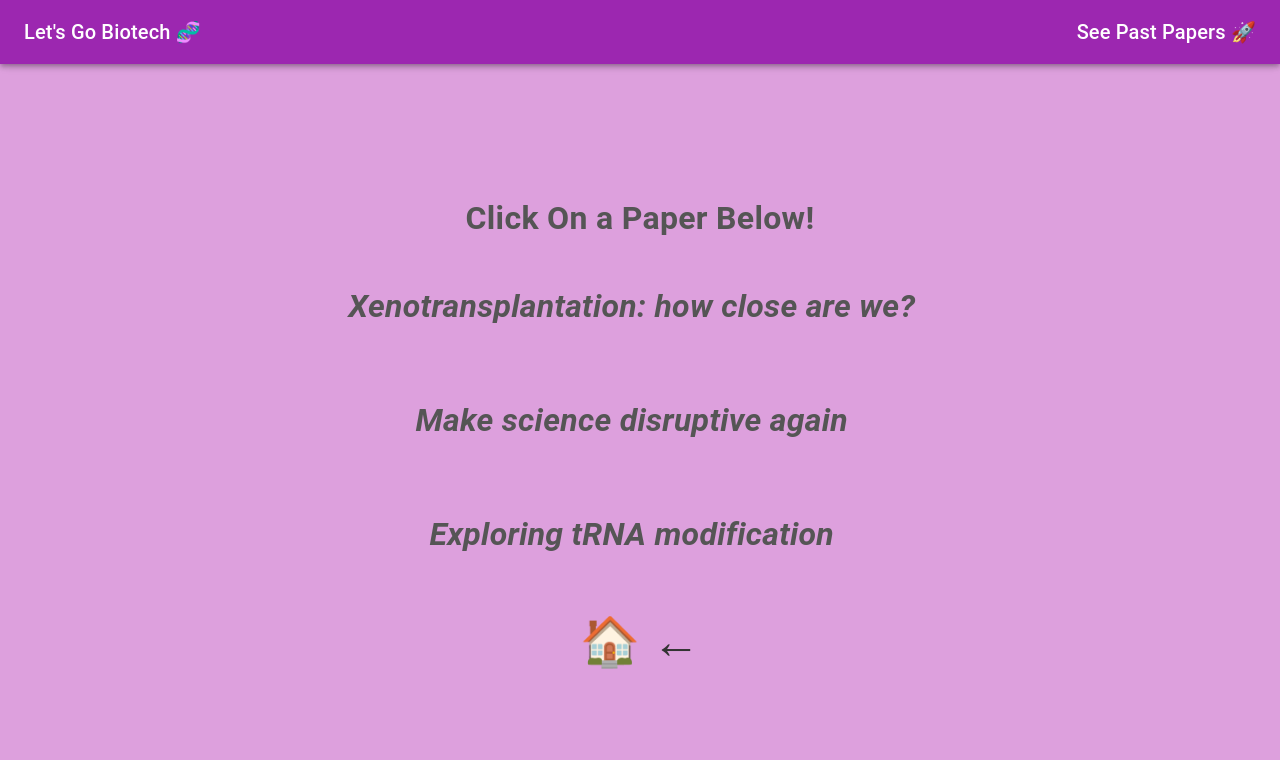
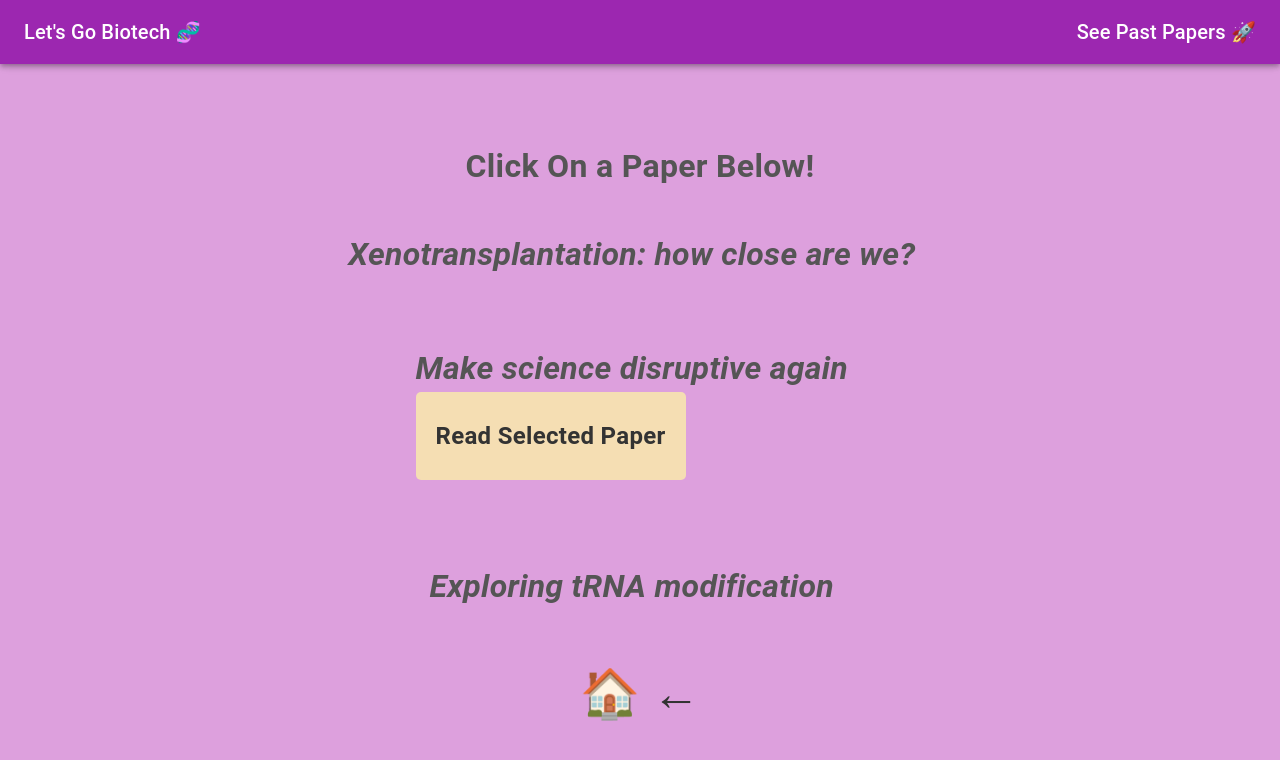
Before and after one commit to rohanrobinson/lgb, a Next.js app: page /select-paper in a window 1280 px wide. Shown: the top 760 px of the page. Built offline with nearby package versions, Linux system fonts and the light colour scheme.

Commit message:
default paper func, remove unselecting funcs

```diff
--- a/src/pages/select-paper.js
+++ b/src/pages/select-paper.js
@@ -1,6 +1,6 @@
 import Head from 'next/head';
 import styles from '../styles/Home.module.css';
-import { useState } from 'react';
+import { useState, useEffect } from 'react';
 import Link from 'next/link';
 import { Box, AppBar, Toolbar, Typography, Button } from '@mui/material';
 
@@ -11,7 +11,7 @@ export default function SelectPaper() {
   const [showPaper2, setShowPaper2] = useState(false);
   const [showPaper3, setShowPaper3] = useState(false);
 
-  const [numSelected, setNumSelected] = useState(0);
+  // const [numSelected, setNumSelected] = useState(0);
 
   const seePastPapers = () => {
     window.location.href = "http://letsgobiotech.com/past-papers";
@@ -22,21 +22,28 @@ export default function SelectPaper() {
   }
 
   const paperSelected = (event, paperNum) => {
-    if (paperNum === "paper1" && numSelected === 0) {
-        setNumSelected(1);
+    if (paperNum === "paper1") {
+        //setNumSelected(1);
         // setShowModal(true);
+        setShowPaper3(false);
+        setShowPaper2(false);
         setShowPaper1(true);
     }
 
-    else if (paperNum === "paper2" && numSelected === 0) {
-        setNumSelected(1);
+    else if (paperNum === "paper2") {
+        //setNumSelected(1);
         // setShowModal(true);
+        setShowPaper1(false);
+        setShowPaper3(false);
         setShowPaper2(true);
     }
 
-    else if (paperNum === "paper3" && numSelected === 0) {
-        setNumSelected(1);
+    else if (paperNum === "paper3") {
+        //setNumSelected(1);
         // setShowModal(true);
+
+        setShowPaper1(false);
+        setShowPaper2(false);
         setShowPaper3(true);
     }
 
@@ -48,24 +55,48 @@ export default function SelectPaper() {
 
   const paperUnselected = (event, paperNum) => {
     if (paperNum === "paper1") {
-        setNumSelected(0);
+        //setNumSelected(0);
         // setShowModal(false);
         setShowPaper1(false)
     }
 
     if (paperNum === "paper2") {
-        setNumSelected(0);
+       // setNumSelected(0);
         // setShowModal(false);
         setShowPaper2(false);
     }
 
     if (paperNum === "paper3") {
-        setNumSelected(0);
+      //  setNumSelected(0);
         // setShowModal(false);
         setShowPaper3(false);
     }
 
   }
+
+  useEffect(() => {
+
+    let arr = [1, 2, 3];
+
+    const defaultPaperNum = arr[(Math.floor(Math.random() * arr.length))];
+
+    if (defaultPaperNum === 1) {
+   //   setNumSelected(1);
+      setShowPaper1(true);
+    }
+
+    if (defaultPaperNum === 2) {
+     // setNumSelected(2);
+      setShowPaper2(true);
+    }
+
+    if (defaultPaperNum === 3) {
+   //   setNumSelected(3);
+      setShowPaper3(true);
+    }
+
+  }, []);
+
 
  return (
    <div className={styles.container}>
@@ -113,7 +144,7 @@ export default function SelectPaper() {
               }}>
 
                 { showPaper1 ?
-                    (<div className={styles.item} value="paper1" onClick={(event) => paperUnselected(event, "paper1")}>
+                    (<div className={styles.item} value="paper1">
                     <Typography variant="body1" sx={{ mb: 2, fontSize: "2.0rem"  }}>
                       <b><i>
                         <span className={styles.lgbDescription}> Xenotransplantation: how close are we? </span>
@@ -134,7 +165,7 @@ export default function SelectPaper() {
                       <h2>Read Selected Paper</h2>
                           </Link>
                     </Typography>
-                    </div>) : (<div className={styles.item} value="paper1" onClick={(event) => paperSelected(event, "paper1")}>
+                    </div>) : (<div className={styles.item} value="paper1" onClick={(event) => paperSelected(event, "paper1")} >
                     <Typography variant="body1" sx={{ mb: 2, fontSize: "2.0rem"  }}>
                       <b><i><span className={styles.lgbDescription}>Xenotransplantation: how close are we?</span></i></b> &nbsp;
                     </Typography>
@@ -144,7 +175,7 @@ export default function SelectPaper() {
                   <br />
 
                   { showPaper2 ?
-                    (<div className={styles.item} value="paper2" onClick={(event) => paperUnselected(event, "paper2")}>
+                    (<div className={styles.item} value="paper2">
                     <Typography variant="body1" sx={{ mb: 2, fontSize: "2.0rem"  }}>
                       <b><i><span className={styles.lgbDescription}> Make science disruptive again</span></i></b> &nbsp;
 
@@ -172,7 +203,7 @@ export default function SelectPaper() {
 
               <br />
 
-                  { showPaper3 ? (<div className={styles.item} value="paper3" onClick={(event) => paperUnselected(event, "paper3")}>
+                  { showPaper3 ? (<div className={styles.item} value="paper3">
                       <Typography variant="body1" sx={{ mb: 2, fontSize: "2.0rem"  }}>
                           <b><i><span className={styles.lgbDescription}> Exploring tRNA modification</span></i></b> &nbsp;
 
```
